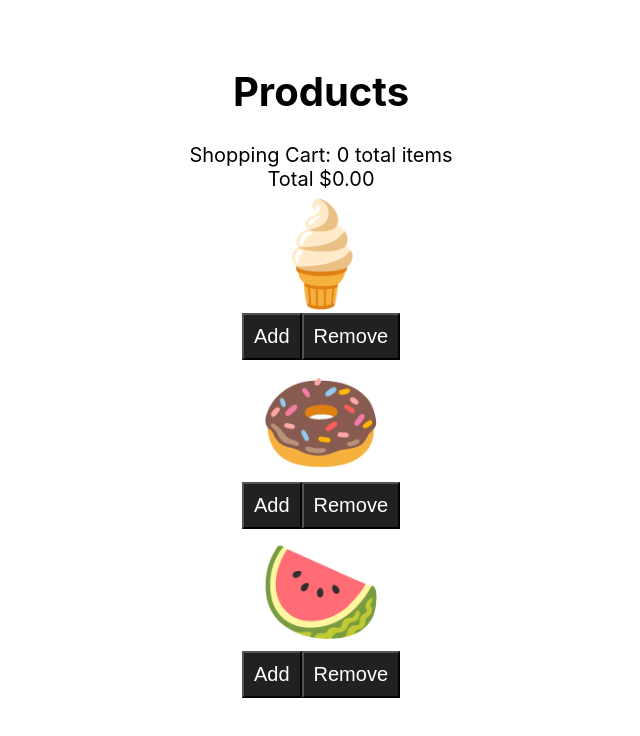
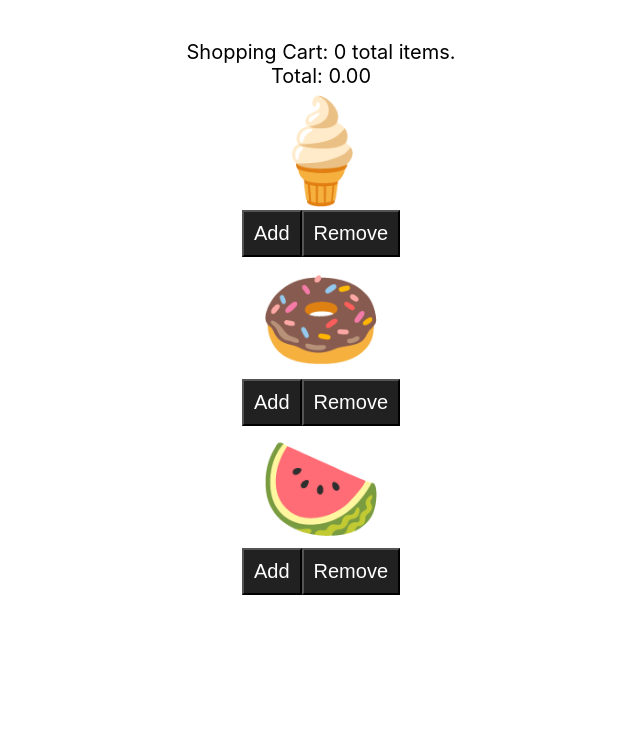
Before and after one commit to sotopro/Sm5_Sesion_02_RNative04, a React (Create React App) app: page / in a window 1280 px wide. Shown: the top 736 px of the page, without its empty margins (319-959 px from the left). Built offline with nearby package versions, Linux system fonts and the light colour scheme.

Commit message:
[feature] - create product function component & use reducer

```diff
--- a/src/components/App.js
+++ b/src/components/App.js
@@ -2,7 +2,8 @@ import React from 'react';
 // import AnimalCard from './functional/animalcard';
 // import { animals } from '../data/animals';
 // import FileNamer from './functional/filenamer';
-import Product from './class/product';
+// import Product from './class/product';
+import Product from './functional/product';
 import './App.css';
 
 const App = () => {
--- a/src/reportWebVitals.js
+++ b/src/components/functional/product/index.css
@@ -1,13 +1,21 @@
-const reportWebVitals = onPerfEntry => {
-  if (onPerfEntry && onPerfEntry instanceof Function) {
-    import('web-vitals').then(({ getCLS, getFID, getFCP, getLCP, getTTFB }) => {
-      getCLS(onPerfEntry);
-      getFID(onPerfEntry);
-      getFCP(onPerfEntry);
-      getLCP(onPerfEntry);
-      getTTFB(onPerfEntry);
-    });
-  }
-};
+.product span {
+    font-size: 100px;
+}
 
-export default reportWebVitals;
+.product-container {
+    display: flex;
+    flex-direction: column;
+    padding: 20px;
+    font-size: 20px;
+    flex: 1;
+    align-items: center;
+    justify-content: center;
+    text-align: center;
+}
+
+.product-container button {
+    font-size: 20px;
+    background-color: #212121;
+    color: #fff;
+    padding: 10px;
+}
--- /dev/null
+++ b/src/components/functional/product/index.js
@@ -0,0 +1,72 @@
+import React, {useState, useReducer} from 'react'
+import './index.css'
+import { products } from '../../../data/products';
+
+const cartReducer = (state, action) => {
+    switch(action.type) {
+        case 'add':
+            return [...state, action.product];
+        case 'remove':
+            const productIndex = state.findIndex(item => item.name === action.product.name);
+            if(productIndex < 0) {
+                return state;
+            }
+            const update = [...state];
+            update.splice(productIndex, 1);
+            return update;
+        default:
+            return state;
+    }
+}
+
+// const totalReducer = (state, action) => {
+//     if(action.type === 'add') {
+//         return state + action.price;
+//     }
+//     return state - action.price;
+// }
+
+const Products = () => {
+    const [cart, setCart] = useReducer(cartReducer, []);
+    // const [total, setTotal] = useReducer(totalReducer, 0);
+
+    const currecyOptions = {
+        minimumFractionDigits: 2,
+        maximumFractionDigits: 2
+    }
+
+    const getTotal = (cart) => {
+        const total = cart.reduce((totalCost, item) => totalCost + item.price, 0)
+        return total.toLocaleString('en-US', currecyOptions);
+    }
+
+    const add = (product) => {
+        setCart({product, type: 'add'});
+    }
+
+    const remove = (product) => {
+        setCart({product, type: 'remove'});
+    }
+
+    return (
+        <div className="product-container">
+            <div>
+                Shopping Cart: {cart.length} total items.
+            </div>
+            <div>Total: {getTotal(cart)}</div>
+            {products.map(product => (
+                <div key={product.name}>
+                    <div className="product">
+                        <span role="img" aria-label={product.name}>{product.emoji}</span>
+                        <div>
+                            <button onClick={() => add(product)}>Add</button>
+                            <button onClick={() => remove(product)}>Remove</button>
+                        </div>
+                    </div>
+                </div>
+            ))}
+        </div>
+    )
+}
+
+export default Products;
```
